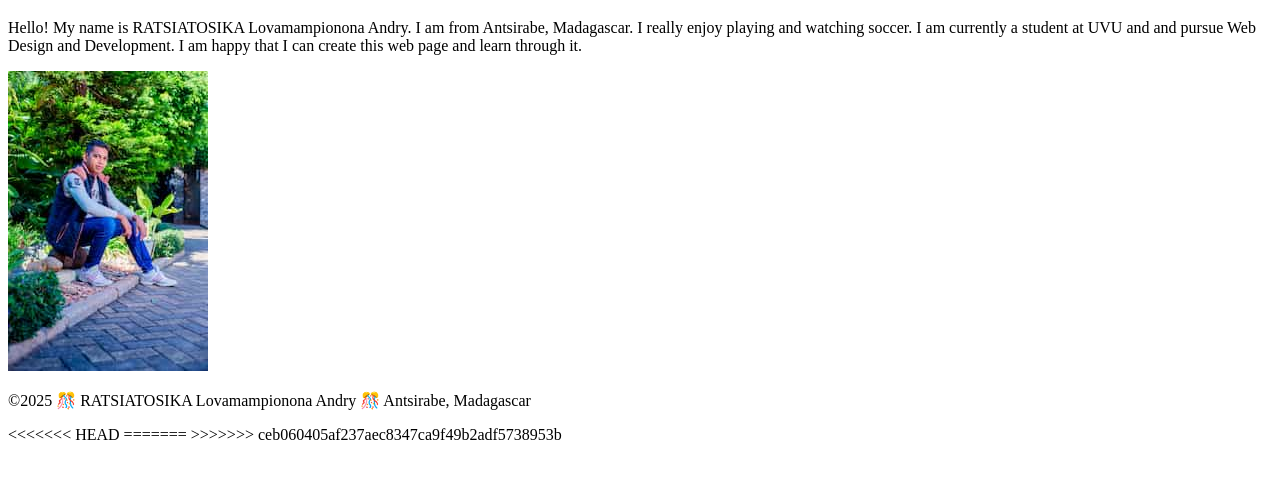
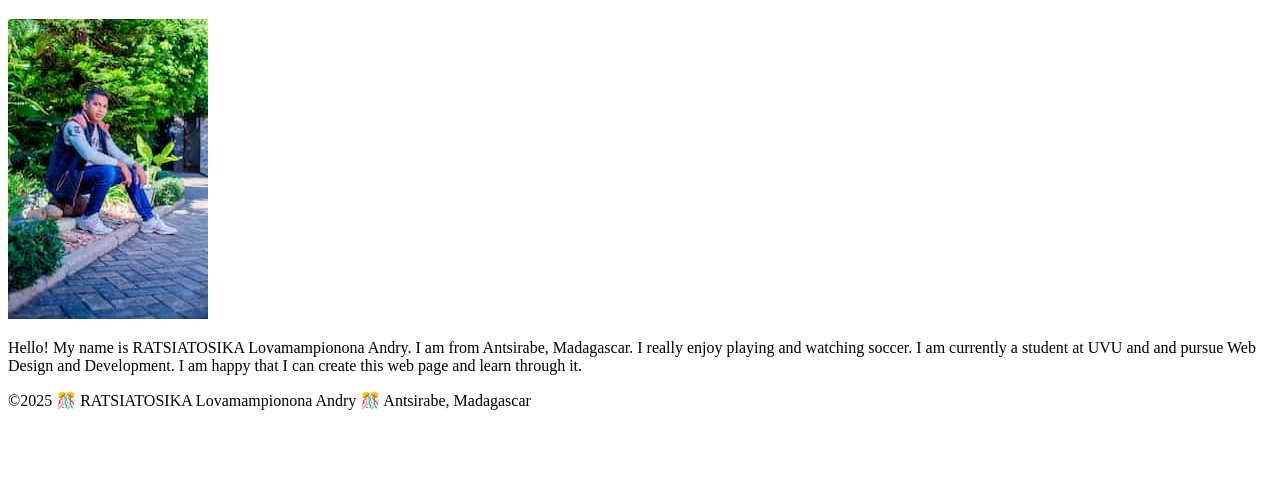
Before and after one commit to andrylova/wdd130, a plain HTML site: page index.html in a window 1280 px wide. Shown: the part 87-566 px from the top of the page. Drawn offline with Linux system fonts and the light colour scheme.

Commit message:
Change footer, image place

```diff
--- a/index.html
+++ b/index.html
@@ -16,22 +16,16 @@
     </header>
     <main>
         <h1>RATSIATOSIKA Lovamampionona Andry | WDD130 .</h1>
+        <img src="images/profile.jpg" alt="Hello, I am Andry" width="200">
         <p>Hello! My name is RATSIATOSIKA Lovamampionona Andry. I am from Antsirabe, Madagascar.
             I really enjoy playing and watching soccer. I am currently a student at UVU and and
             pursue Web Design and Development. I am happy that I can create this web page and learn
             through it.
         </p>
-
-        <img src="images/profile.jpg" alt="Andry picture" width="200">
     </main>
     <footer>
         <p>©2025 🎊 RATSIATOSIKA Lovamampionona Andry 🎊 Antsirabe, Madagascar</p>
     </footer>
-
 </body>
 
-<<<<<<< HEAD
 </html>
-=======
-</html>
->>>>>>> ceb060405af237aec8347ca9f49b2adf5738953b
```
